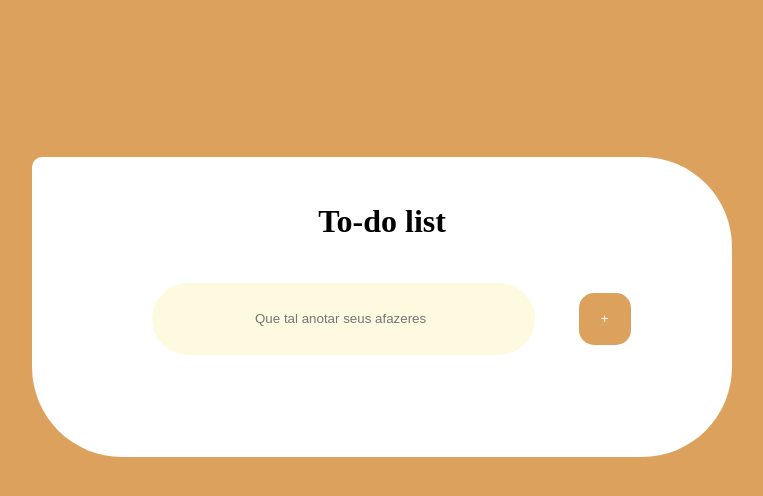
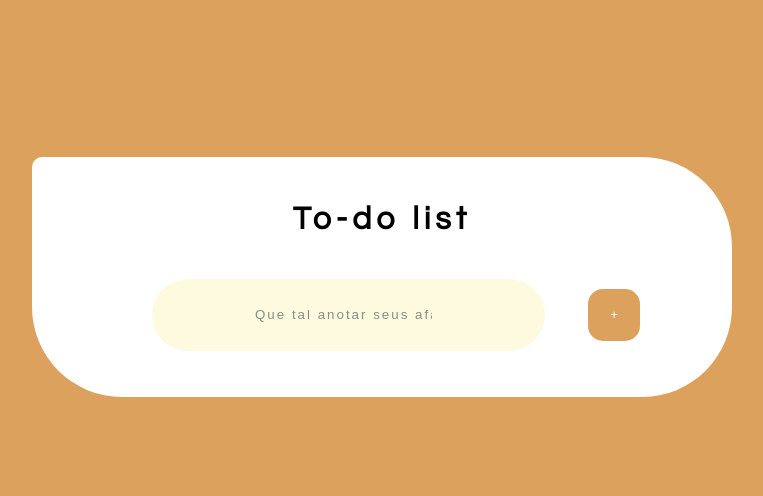
Before and after one commit to VictorDumer/To-do-list, a plain HTML site: page index.html in a window 1280 px wide. Shown: the whole page, without its empty margins (292-1055 px from the left). Drawn offline with Linux system fonts and the light colour scheme.

Commit message:
Update estilo.css
Font, non needed max,min high

```diff
--- a/estilo.css
+++ b/estilo.css
@@ -1,16 +1,15 @@
 body {
     background-color: #DDA15E;
     padding-top: 10%;
+    font-family: 'Century Gothic', sans-serif;
+
 }
 
 #main {
-
     background-color: white;
     width: 700px;
     margin-left: 25%;
     border-radius: 10px 90px 90px;
-    min-height: 300px;
-    max-height: 100000px;
 }
 
 #button {
@@ -33,6 +32,7 @@ h1 {
     padding-top: 46px;
     text-align: center;
     padding-bottom: 21px;
+    letter-spacing: 5px;
 }
 
 form {
@@ -43,12 +43,15 @@ form {
     background-color: #FEFAE0;
     height: 70px;
     padding-left: 103px;
-    padding-right: 103px;
+    padding-right: 113px;
     border: none;
     border-radius: 60px;
-
 }
-
+input::placeholder{
+    color: #898d85;
+    text-align: center;
+    letter-spacing: 2px;
+}
 li {
     background-color: #BC6C25;
     margin-top: 30px;
```
